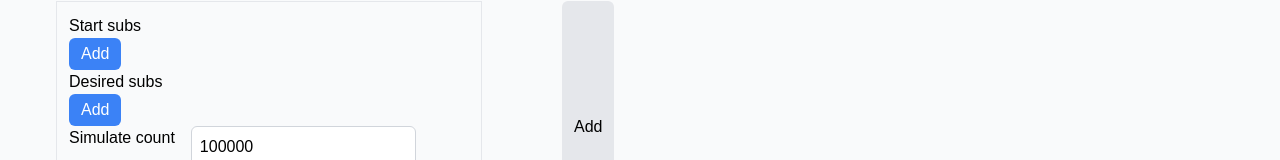
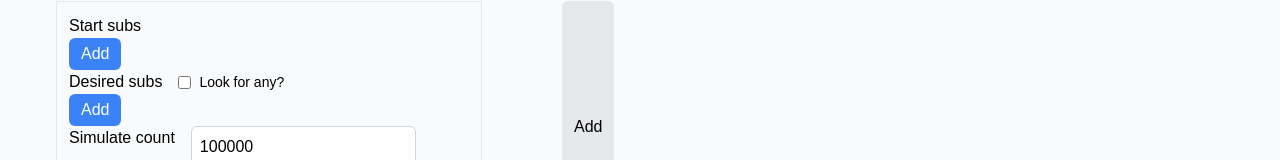
Before and after one commit to mcpie87/WaveTools, a Next.js app: page /echo-simulation in a window 1280 px wide. Shown: the part 176-336 px from the top of the page. Built offline with nearby package versions, Linux system fonts and the light colour scheme.

Commit message:
added look for any option to simulate trying to get only one of the desired substats

```diff
--- a/src/app/echo-simulation/components/EchoSimulationComponent.tsx
+++ b/src/app/echo-simulation/components/EchoSimulationComponent.tsx
@@ -12,6 +12,7 @@ function EchoSimulationComponent() {
   const [calculateTime, setCalculateTime] = useState<number>(0);
   const [rows, setRows] = useState<JSX.Element[]>([]);
   const [showResults, setShowResults] = useState<boolean>(false);
+  const [checkForAny, setCheckForAny] = useState<boolean>(false);
   const calculate = async (e: React.FormEvent) => {
     e.preventDefault();
     if (simulateCount > 1e6) {
@@ -28,7 +29,8 @@ function EchoSimulationComponent() {
     const rows = await GenerateResultsRows(
       simulateCount,
       startSubstats,
-      desiredSubstats
+      desiredSubstats,
+      checkForAny
     );
     setRows(rows);
     const end = performance.now();
@@ -48,7 +50,21 @@ function EchoSimulationComponent() {
           />
         </div>
         <div className="flex-col">
-          <h3>Desired subs</h3>
+          <div className="flex flex-row gap-4">
+            <h3>Desired subs</h3>
+            <label className="flex items-center space-x-2">
+              <input
+                id="checkForAny"
+                type="checkbox"
+                className="text-sm"
+                checked={checkForAny}
+                onChange={(e) => setCheckForAny(Boolean(e.target.checked))}
+              />
+              <span className="text-sm">
+                Look for any?
+              </span>
+            </label>
+          </div>
           <SubstatsSelector
             selectedSubstats={desiredSubstats}
             selectedSubstatsSetter={setDesiredSubstats}
--- a/src/app/echo-simulation/components/GenerateResultsRows.tsx
+++ b/src/app/echo-simulation/components/GenerateResultsRows.tsx
@@ -16,7 +16,8 @@ const formatNumber = (num: string | number): string => {
 export const GenerateResultsRows = async (
   simulateCount: number,
   startSubstats: SubstatEntry[],
-  desiredSubstats: SubstatEntry[]
+  desiredSubstats: SubstatEntry[],
+  checkForAny: boolean
 ): Promise<React.JSX.Element[]> => {
   const results: { [key: number]: number } = {};
   const trimmedStartSubstats: SubstatEntry[] = startSubstats.filter(e => e.name);
@@ -25,11 +26,11 @@ export const GenerateResultsRows = async (
   const startLevel = trimmedStartSubstats.length;
   for (let i = 0; i < simulateCount; ++i) {
     for (let j = startLevel; j <= 5; ++j) {
-      if (j < trimmedDesiredSubstats.length) {
+      if (!checkForAny && j < trimmedDesiredSubstats.length) {
         continue;
       }
       const pickedSubstats = [...trimmedStartSubstats];
-      const result = simulate(trimmedDesiredSubstats, pickedSubstats, j);
+      const result = simulate(trimmedDesiredSubstats, pickedSubstats, j, checkForAny);
       if (!results[j]) {
         results[j] = 0;
       }
--- a/src/app/echo-simulation/services/simulate.ts
+++ b/src/app/echo-simulation/services/simulate.ts
@@ -117,28 +117,21 @@ export const UPGRADE_COST: { [key: string]: UpgradeCost } = {
   "+25": { tuners: 50, exp: 142600 },
 }
 
-
 // endLevel - 0 means +0, 5 means +25
 export function simulate(
   desiredSubstats: SubstatEntry[],
   pickedSubstats: SubstatEntry[],
-  endLevel: number
+  endLevel: number,
+  checkForAny: boolean
 ) {
-  for (let i = pickedSubstats.length; i < endLevel; ++i) {
-    const pickedSubstat: SubstatEntry = pickSubstat(pickedSubstats);
-    pickedSubstats.push(pickedSubstat);
-  }
-  for (const desiredSubstat of desiredSubstats) {
-    const pickedSubstat = pickedSubstats.find(substat => substat.name === desiredSubstat.name);
-
-    if (!pickedSubstat) {
-      return false;
-    }
-
-    if (pickedSubstat.value < desiredSubstat.value) {
-      return false;
-    }
+  while (pickedSubstats.length < endLevel) {
+    pickedSubstats.push(pickSubstat(pickedSubstats));
   }
 
-  return true;
+  const pickedSubsContainsSubstat = ({ name, value }: SubstatEntry) => (
+    pickedSubstats.some(sub => sub.name === name && sub.value >= value)
+  );
+  return checkForAny
+    ? desiredSubstats.some(pickedSubsContainsSubstat)
+    : desiredSubstats.every(pickedSubsContainsSubstat)
 }
```
